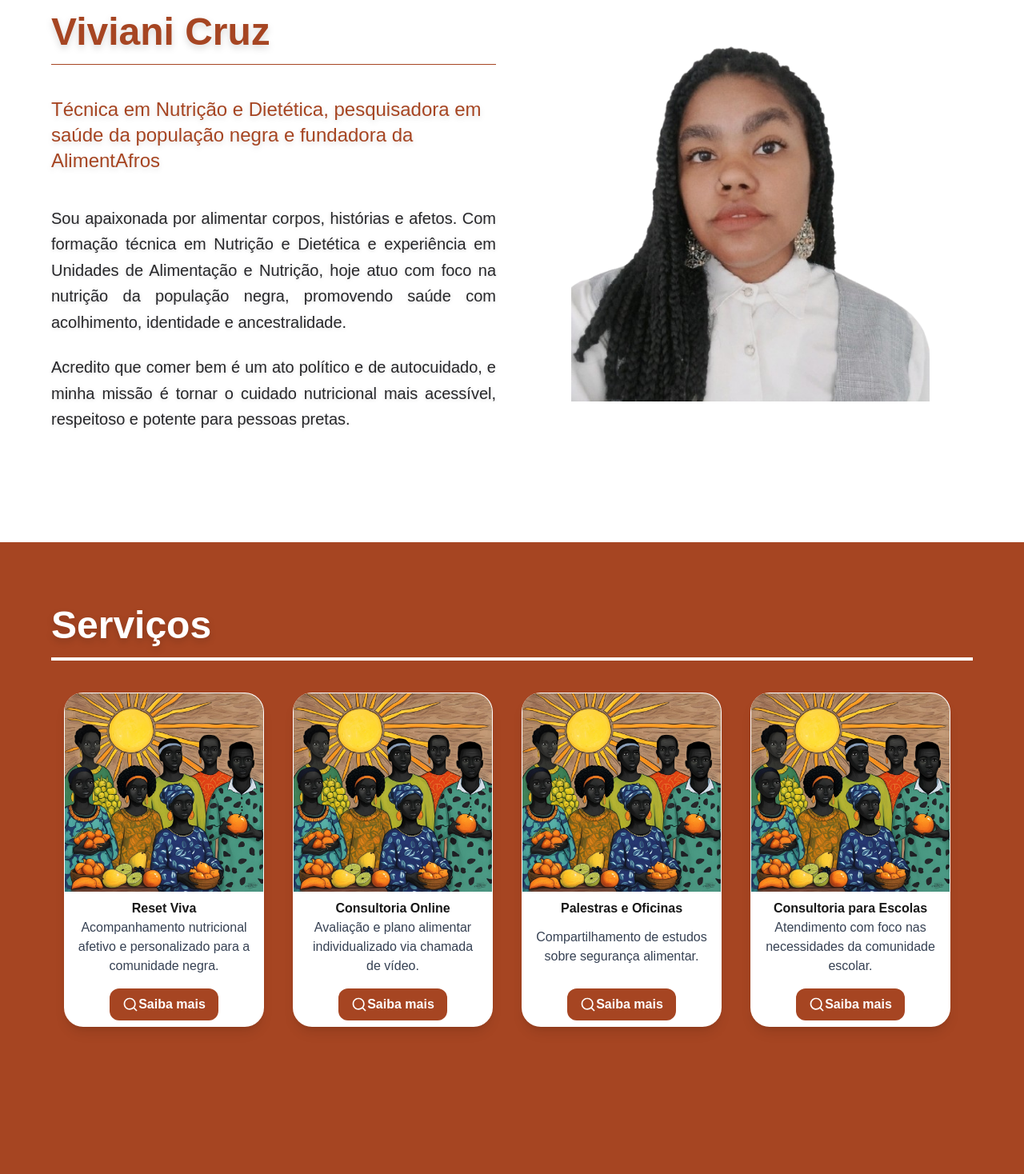
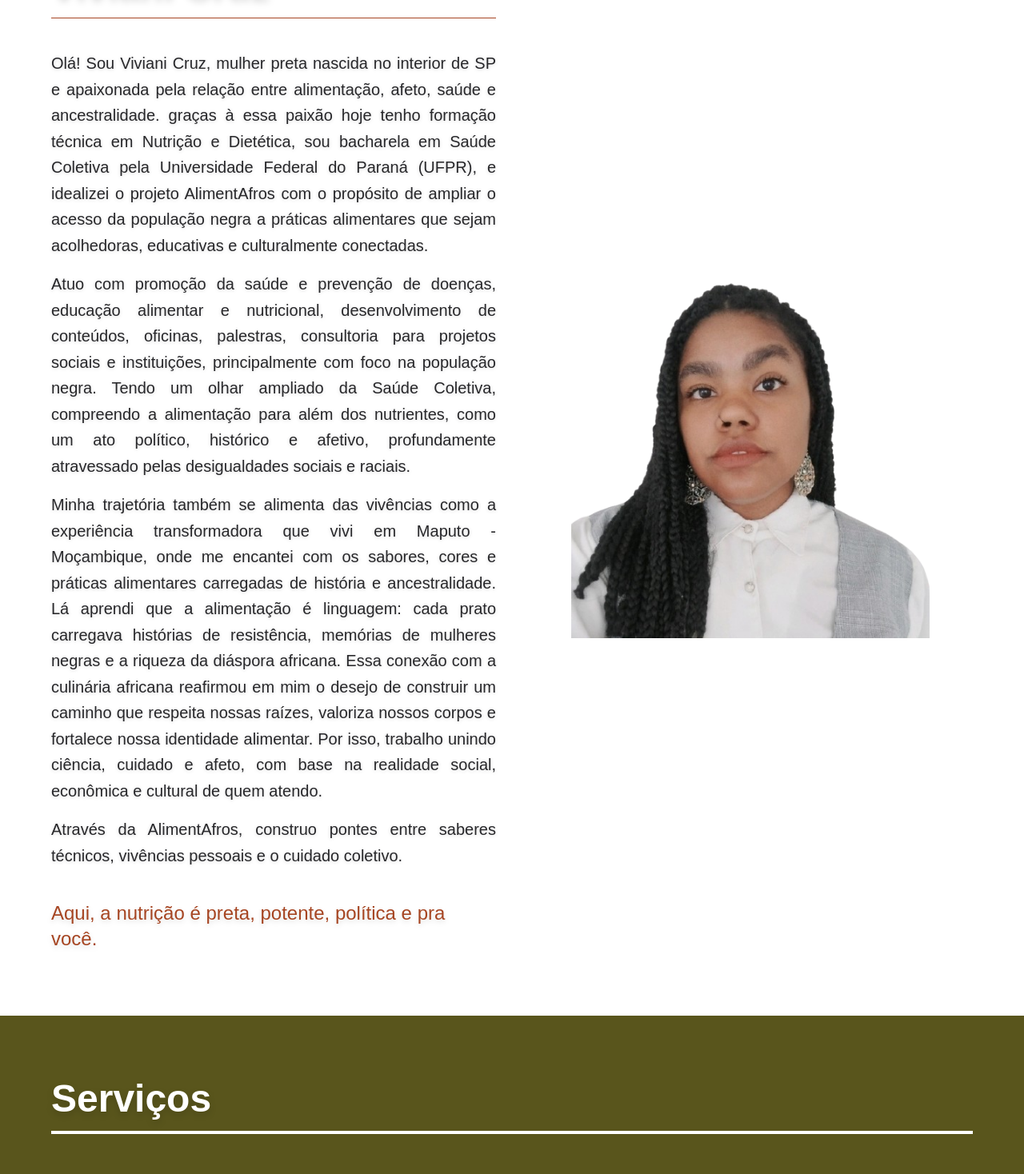
Before and after one commit to Irenita-Lopes/viviani-cruz-nutricao, a Next.js app: page / in a window 1280 px wide. Shown: the part 982-2450 px from the top of the page at 80% size. Built offline with nearby package versions, Linux system fonts and the light colour scheme.

Commit message:
Adicionando sessão de contatos e refatorando o código

```diff
--- a/package.json
+++ b/package.json
@@ -9,6 +9,7 @@
     "lint": "next lint"
   },
   "dependencies": {
+    "lucide-react": "^0.511.0",
     "next": "15.3.2",
     "react": "^19.0.0",
     "react-dom": "^19.0.0",
--- a/src/app/screens/About/index.tsx
+++ b/src/app/screens/About/index.tsx
@@ -9,15 +9,25 @@ const About = () => {
                     Viviani Cruz
                 </h1>
                 <hr className="text-[#A64522]" />
+
+                <p className="mt-10 text-lg md:text-xl text-justify text-zinc-800 leading-relaxed drop-shadow-sm">
+                    Olá! Sou Viviani Cruz, mulher preta nascida no interior de SP e apaixonada pela relação entre alimentação, afeto, saúde e ancestralidade. graças à essa paixão hoje tenho formação técnica em Nutrição e Dietética, sou bacharela em Saúde Coletiva pela Universidade Federal do Paraná (UFPR), e idealizei o projeto AlimentAfros com o propósito de ampliar o acesso da população negra a práticas alimentares que sejam acolhedoras, educativas e culturalmente conectadas.
+                </p>
+                <p className="mt-4 text-lg md:text-xl text-justify text-zinc-800 leading-relaxed drop-shadow-sm">
+                    Atuo com promoção da saúde e prevenção de doenças, educação alimentar e nutricional, desenvolvimento de conteúdos, oficinas, palestras, consultoria para projetos sociais e instituições, principalmente com foco na população negra. Tendo um olhar ampliado da Saúde Coletiva, compreendo a alimentação para além dos nutrientes, como um ato político, histórico e afetivo, profundamente atravessado pelas desigualdades sociais e raciais.
+                </p>
+                <p className="mt-4 text-lg md:text-xl text-justify text-zinc-800 leading-relaxed drop-shadow-sm">
+                    Minha trajetória também se alimenta das vivências como a experiência transformadora que vivi em Maputo - Moçambique, onde me encantei com os sabores, cores e práticas alimentares carregadas de história e ancestralidade. Lá aprendi que a alimentação é linguagem: cada prato carregava histórias de resistência, memórias de mulheres negras e a riqueza da diáspora africana. Essa conexão com a culinária africana reafirmou em mim o desejo de construir um caminho que respeita nossas raízes, valoriza nossos corpos e fortalece nossa identidade alimentar.
+                    Por isso, trabalho unindo ciência, cuidado e afeto, com base na realidade social, econômica e cultural de quem atendo.
+                </p>
+               <p className="mt-4 text-lg md:text-xl text-justify text-zinc-800 leading-relaxed drop-shadow-sm">
+                    Através da AlimentAfros, construo pontes entre saberes técnicos, vivências pessoais e o cuidado coletivo.
+                </p>
                 <h2 className="text-xl md:text-2xl mt-10 text-[#A64522] font-medium drop-shadow-md">
-                    Técnica em Nutrição e Dietética, pesquisadora em saúde da população negra e fundadora da AlimentAfros
+
+                     Aqui, a nutrição é preta, potente, política e pra você.
+
                 </h2>
-                <p className="mt-10 text-lg md:text-xl text-justify text-zinc-800 leading-relaxed drop-shadow-sm">
-                    Sou apaixonada por alimentar corpos, histórias e afetos. Com formação técnica em Nutrição e Dietética e experiência em Unidades de Alimentação e Nutrição, hoje atuo com foco na nutrição da população negra, promovendo saúde com acolhimento, identidade e ancestralidade.
-                </p>
-                <p className="mt-6 text-lg md:text-xl text-justify text-zinc-800 leading-relaxed drop-shadow-sm">
-                    Acredito que comer bem é um ato político e de autocuidado, e minha missão é tornar o cuidado nutricional mais acessível, respeitoso e potente para pessoas pretas.
-                </p>
             </div>
 
             <figure className="w-full md:w-1/2 flex justify-center">
--- a/src/app/screens/Contact/index.tsx
+++ b/src/app/screens/Contact/index.tsx
@@ -1,8 +1,64 @@
+import { Mail, Phone, Instagram, Linkedin } from "lucide-react";
+
 const Contact = () => {
     return (
-        <div className="h-screen" id="contacts">
-            Aqui é contact
+        <div className="min-h-screen w-full flex flex-col px-6 py-12 md:px-20 bg-white" id="contacts">
+            <h1 className="text-[#A64522] mb-6 font-extrabold text-4xl md:text-5xl drop-shadow-lg">
+                Vamos conversar?
+            </h1>
+            <hr className="border-[#A64522] mb-6" />
+
+            <h2 className="text-xl md:text-2xl text-black font-medium drop-shadow-md mb-10">
+                Será um prazer te atender e pensar coletivamente nas melhores soluções para a sua realidade.
+            </h2>
+
+            <div className="grid grid-cols-1 md:grid-cols-2 gap-6 text-zinc-800 text-lg md:text-xl">
+                {/* E-mail */}
+                <div className="flex items-center gap-4 p-6 border rounded-2xl shadow-md bg-zinc-50 hover:shadow-lg transition">
+                    <Mail className="text-[#A64522]" />
+                    <div>
+                        <span className="font-semibold">E-mail:</span>{" "}
+                        <a href="mailto:viviani_030@hotmail.com" className="underline hover:text-[#A64522] transition-colors">
+                            viviani_030@hotmail.com
+                        </a>
+                    </div>
+                </div>
+
+                {/* WhatsApp */}
+                <div className="flex items-center gap-4 p-6 border rounded-2xl shadow-md bg-zinc-50 hover:shadow-lg transition">
+                    <Phone className="text-[#A64522]" />
+                    <div>
+                        <span className="font-semibold">WhatsApp:</span>{" "}
+                        <a href="https://wa.me/+5511995549911" target="_blank" rel="noopener noreferrer" className="underline hover:text-[#A64522] transition-colors">
+                            (11) 99554-9911
+                        </a>
+                    </div>
+                </div>
+
+                {/* Instagram */}
+                <div className="flex items-center gap-4 p-6 border rounded-2xl shadow-md bg-zinc-50 hover:shadow-lg transition">
+                    <Instagram className="text-[#A64522]" />
+                    <div>
+                        <span className="font-semibold">Instagram:</span>{" "}
+                        <a href="https://www.instagram.com/alimentafros/" target="_blank" rel="noopener noreferrer" className="underline hover:text-[#A64522] transition-colors">
+                            @alimentafros
+                        </a>
+                    </div>
+                </div>
+
+                {/* Linkedin */}
+                <div className="flex items-center gap-4 p-6 border rounded-2xl shadow-md bg-zinc-50 hover:shadow-lg transition">
+                    <Linkedin className="text-[#A64522]" />
+                    <div>
+                        <span className="font-semibold">LinkedIn:</span>{" "}
+                        <a href="https://www.linkedin.com/in/viviani-cruz/" target="_blank" rel="noopener noreferrer" className="underline hover:text-[#A64522] transition-colors">
+                            Viviani Cruz
+                        </a>
+                    </div>
+                </div>
+            </div>
         </div>
     );
-}
+};
+
 export default Contact;
--- a/src/app/screens/HomePage/index.tsx
+++ b/src/app/screens/HomePage/index.tsx
@@ -13,7 +13,7 @@ const HomePage = () => {
                     AlimentAfros
                 </h1>
                 <h2 className="mt-4 text-xl md:text-2xl text-black drop-shadow-md">
-                    Nutrindo corpos, histórias e afetos
+                    Alimentação como ato de cura e resistência
                 </h2>
             </div>
         </div>
--- a/src/app/screens/Services/index.tsx
+++ b/src/app/screens/Services/index.tsx
@@ -3,41 +3,41 @@ import ServicesCard from "@/components/ServicesCard";
 
 export default function Solcution() {
     return (
-        <div className="px-4 py-10 md:py-20 md:px-16 text-start bg-[#A64522] min-h-screen" id="services">
+        <div className="px-4 py-10 md:py-20 md:px-16 text-start bg-[#59551c] min-h-screen" id="services">
             <h1 className="text-white mb-4 font-extrabold text-4xl md:text-5xl drop-shadow-lg">
                 Serviços
             </h1>
             <hr className="border-white border-2 mb-6" />
-            <section className="mt-4 grid grid-cols-1 sm:grid-cols-2 lg:grid-cols-4 gap-6 p-4">
+            <section className="mt-4 md:mt-20 grid grid-cols-1 sm:grid-cols-2 lg:grid-cols-4 gap-6 p-4">
                 <ServicesCard
-                    title="Reset Viva"
+                    title="Consultoria (não clínica)"
                     to="https://aulas.universodanmatema.com.br/"
                     src={alimentafros}
                     alt="Pessoas negras segurando frutas e verduras"
-                    description="Acompanhamento nutricional afetivo e personalizado para a comunidade negra."
+                    description="Acompanhamento nutricional afetivo e personalizado, com atendimentos presenciais."
                     target="_blank"
                 />
                 <ServicesCard
-                    title="Consultoria Online"
+                    title="Consultoria Online (não clínica)"
                     to="https://danmatema.mmpmateriaismatematicos.com.br/"
                     src={alimentafros}
                     alt="Pessoas negras segurando frutas e verduras"
-                    description="Avaliação e plano alimentar individualizado via chamada de vídeo."
+                    description="Acompanhamento nutricional afetivo e personalizado, com atendimentos via chamada de vídeo."
                     target="_blank"
                 />
                 <ServicesCard
-                    title="Palestras e Oficinas"
+                    title="Palestras, Oficinas e Cursos"
                     to="curso-alfabetizacao-matematica"
                     src={alimentafros}
                     alt="Pessoas negras segurando frutas e verduras"
-                    description="Compartilhamento de estudos sobre segurança alimentar."
+                    description="Educação alimentar afrocentrada e antirracista."
                 />
                 <ServicesCard
-                    title="Consultoria para Escolas"
+                    title="Projetos Colaborativos"
                     to="https://alimentafros.com.br/consultoria-escolas/"
                     src={alimentafros}
                     alt="Pessoas negras segurando frutas e verduras"
-                    description="Atendimento com foco nas necessidades da comunidade escolar."
+                    description="Promoção da equidade racial através de parcerias com ONGs, escolas e movimentos sociais."
                     target="_blank"
                 />
             </section>
--- a/src/components/ServicesCard/index.tsx
+++ b/src/components/ServicesCard/index.tsx
@@ -19,7 +19,7 @@ export interface IServicesCard {
         target
     }) => {
         return (
-  <div className="w-full md:w-[250px] min-h-[400px] shadow-lg flex flex-col justify-between bg-white rounded-3xl overflow-hidden">
+  <div className="w-full md:w-[300px] min-h-[400px] shadow-lg flex flex-col justify-between bg-white rounded-3xl overflow-hidden">
 
                 <figure className="w-full h-[250px] flex items-center justify-center">
                     <Image
```
Also changed, not shown: src/app/screens/Products/index.tsx (+13 -7 lines), src/assets/ebook.png (added), 1 other file (tests, documents, lock files or other folders).
